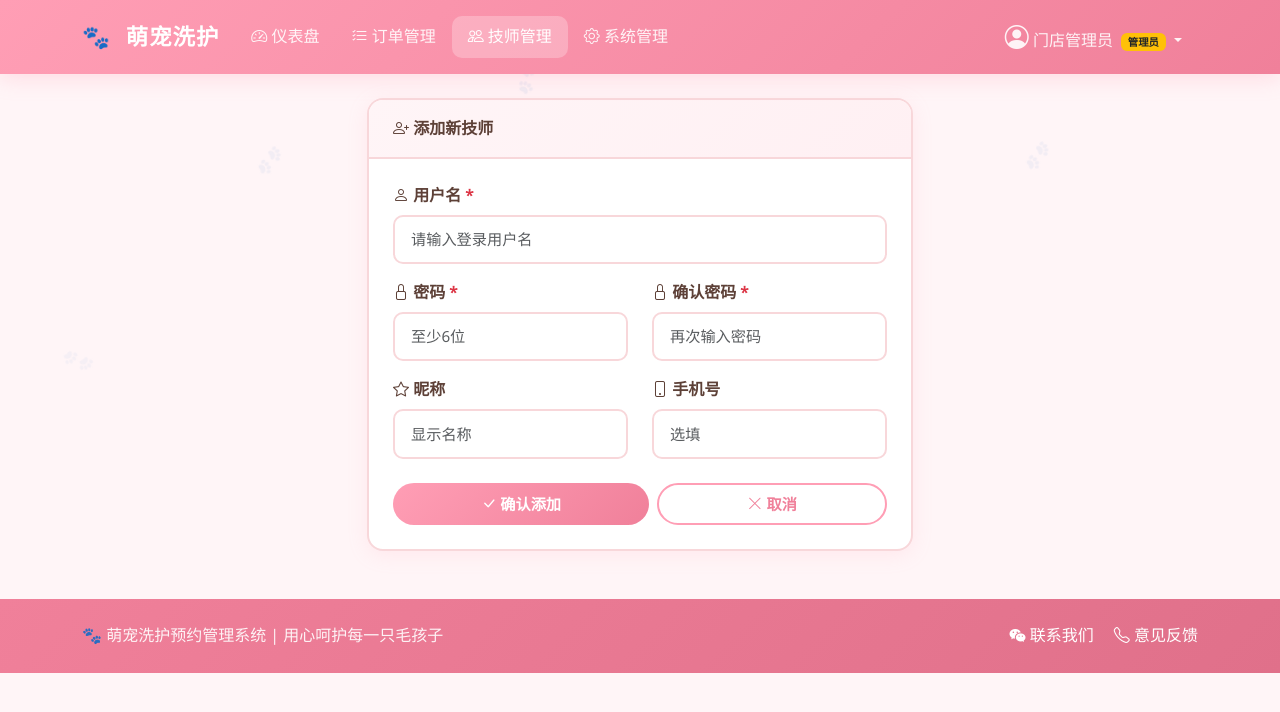
After one commit to liubh-002/book, a Django app: page /accounts/technicians/add/ in a window 1280 px wide. The commit adds this page. Shown: the top 712 px of the page. Run offline with Django 5.2, Linux system fonts and the light colour scheme; a user stored in the database is signed in; data comes from the database, SQL or seed files in the repository; both versions use the stored data as it was after the commit; some libraries are stand-ins or nearby versions.

Commit message:
Signed-off-by: liubh-002 <3783703579@qq.com>

```diff
--- a/accounts/urls.py
+++ b/accounts/urls.py
@@ -9,4 +9,6 @@ urlpatterns = [
     path('logout/', views.logout_view, name='logout'),
     path('profile/', views.profile_view, name='profile'),
     path('change-password/', views.change_password, name='change_password'),
+    path('technicians/', views.technician_list, name='technician_list'),
+    path('technicians/add/', views.add_technician, name='add_technician'),
 ]
--- a/accounts/views.py
+++ b/accounts/views.py
@@ -136,3 +136,58 @@ def change_password(request):
             return redirect('accounts:profile')
 
     return render(request, 'accounts/change_password.html')
+
+
+@login_required
+def technician_list(request):
+    if request.user.role != 'admin':
+        messages.error(request, '无权限访问')
+        return redirect('/')
+    technicians = User.objects.filter(role='technician').order_by('-date_joined')
+    return render(request, 'accounts/technician_list.html', {'technicians': technicians})
+
+@login_required
+def add_technician(request):
+    if request.user.role != 'admin':
+        messages.error(request, '无权限访问')
+        return redirect('/')
+
+    if request.method == 'POST':
+        username = request.POST.get('username')
+        password = request.POST.get('password')
+        password2 = request.POST.get('password2')
+        nickname = request.POST.get('nickname')
+        phone = request.POST.get('phone')
+
+        if not username or not password:
+            messages.error(request, '用户名和密码为必填项')
+            return render(request, 'accounts/add_technician.html')
+
+        if password != password2:
+            messages.error(request, '两次密码输入不一致')
+            return render(request, 'accounts/add_technician.html')
+
+        if len(password) < 6:
+            messages.error(request, '密码长度不能少于6位')
+            return render(request, 'accounts/add_technician.html')
+
+        if User.objects.filter(username=username).exists():
+            messages.error(request, '用户名已存在')
+            return render(request, 'accounts/add_technician.html')
+
+        if phone and User.objects.filter(phone=phone).exists():
+            messages.error(request, '手机号已被其他用户使用')
+            return render(request, 'accounts/add_technician.html')
+
+        user = User.objects.create_user(
+            username=username,
+            password=password,
+            nickname=nickname or username,
+            phone=phone or None,
+            role='technician',
+            is_active=True,
+        )
+        messages.success(request, f'技师 {user.nickname or user.username} 添加成功 ✨')
+        return redirect('accounts:technician_list')
+
+    return render(request, 'accounts/add_technician.html')
--- /dev/null
+++ b/templates/accounts/add_technician.html
@@ -0,0 +1,57 @@
+{% extends 'base.html' %}
+{% block title %}添加技师{% endblock %}
+
+{% block content %}
+<div class="container mt-4">
+    <div class="row justify-content-center">
+        <div class="col-lg-6">
+            <div class="card-cute">
+                <div class="card-header">
+                    <i class="bi bi-person-plus"></i> 添加新技师
+                </div>
+                <div class="card-body">
+                    <form method="post" class="form-cute">
+                        {% csrf_token %}
+
+                        <div class="mb-3">
+                            <label class="form-label fw-bold"><i class="bi bi-person"></i> 用户名 <span class="text-danger">*</span></label>
+                            <input type="text" name="username" class="form-control" placeholder="请输入登录用户名" required>
+                        </div>
+
+                        <div class="row mb-3">
+                            <div class="col-md-6">
+                                <label class="form-label fw-bold"><i class="bi bi-lock"></i> 密码 <span class="text-danger">*</span></label>
+                                <input type="password" name="password" class="form-control" placeholder="至少6位" required>
+                            </div>
+                            <div class="col-md-6">
+                                <label class="form-label fw-bold"><i class="bi bi-lock"></i> 确认密码 <span class="text-danger">*</span></label>
+                                <input type="password" name="password2" class="form-control" placeholder="再次输入密码" required>
+                            </div>
+                        </div>
+
+                        <div class="row mb-3">
+                            <div class="col-md-6">
+                                <label class="form-label fw-bold"><i class="bi bi-star"></i> 昵称</label>
+                                <input type="text" name="nickname" class="form-control" placeholder="显示名称">
+                            </div>
+                            <div class="col-md-6">
+                                <label class="form-label fw-bold"><i class="bi bi-phone"></i> 手机号</label>
+                                <input type="text" name="phone" class="form-control" placeholder="选填">
+                            </div>
+                        </div>
+
+                        <div class="d-flex gap-2 mt-4">
+                            <button type="submit" class="btn btn-cute btn-cute-primary flex-fill">
+                                <i class="bi bi-check-lg"></i> 确认添加
+                            </button>
+                            <a href="{% url 'accounts:technician_list' %}" class="btn btn-cute btn-cute-outline flex-fill">
+                                <i class="bi bi-x-lg"></i> 取消
+                            </a>
+                        </div>
+                    </form>
+                </div>
+            </div>
+        </div>
+    </div>
+</div>
+{% endblock %}
--- a/templates/base.html
+++ b/templates/base.html
@@ -40,6 +40,11 @@
                         <li class="nav-item">
                             <a class="nav-link {% if request.resolver_match.app_name == 'orders' %}active{% endif %}" href="{% url 'orders:admin_list' %}">
                                 <i class="bi bi-list-check"></i> 订单管理
+                            </a>
+                        </li>
+                        <li class="nav-item">
+                            <a class="nav-link {% if request.resolver_match.app_name == 'accounts' %}active{% endif %}" href="{% url 'accounts:technician_list' %}">
+                                <i class="bi bi-people"></i> 技师管理
                             </a>
                         </li>
                         <li class="nav-item">
```
Also changed, not shown: templates/accounts/technician_list.html (added, +48 -0 lines), db.sqlite3.
